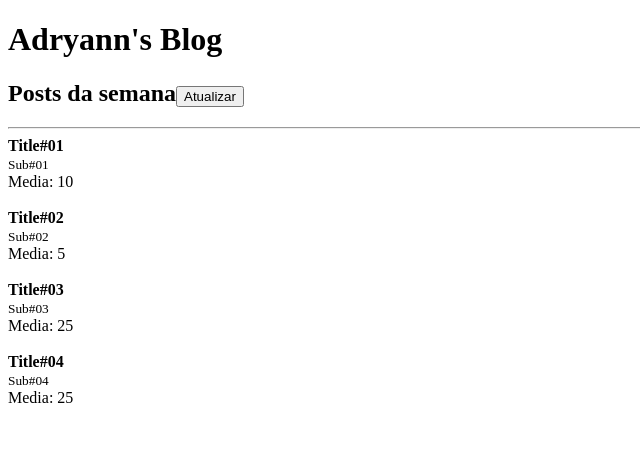
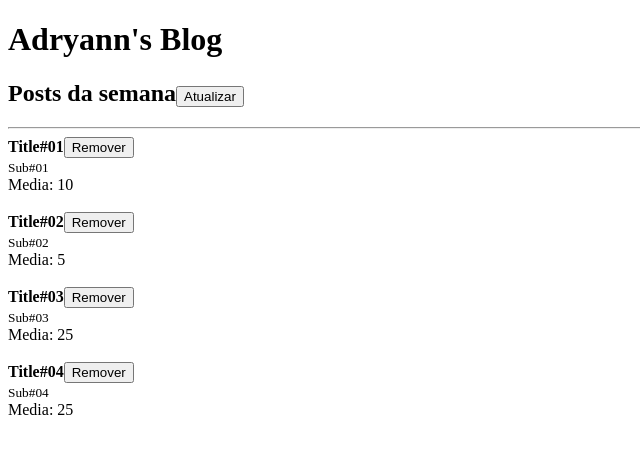
Before and after one commit to Layonzera/fundamentos-react, a React app: page / in a window 1280 px wide. Shown: the top 454 px of the page, without its empty margins (0-640 px from the left). Built offline with nearby package versions, Linux system fonts and the light colour scheme; the HTML template or start-up script is replaced by a standard one.

Commit message:
:test_tube: test: leaning how pass and use callback props

```diff
--- a/src/App.js
+++ b/src/App.js
@@ -12,7 +12,6 @@
   ]);
 
   function handleRefresh() {
-    setTimeout(() => {
     setPosts((prevState) => [
       ...prevState,
       {
@@ -22,7 +21,12 @@
         likes: 50,
       },
     ]);
-    }, 2000)
+  }
+
+  function handleRemovePost(postId) {
+    setPosts((prevState) => (
+      prevState.filter((post) => post.id !== postId)
+    ));
   }
 
   return (
@@ -41,7 +45,9 @@
           <Post
             key={post.id}
             likes={post.likes}
+            onRemove={handleRemovePost}
             post={{
+              id: post.id,
               title: post.title,
               subtitle: post.subtitle
             }}
--- a/src/Post.js
+++ b/src/Post.js
@@ -5,7 +5,9 @@
   return (
     <>
       <article>
-        <strong>{props.post.title}</strong><br />
+        <strong>{props.post.title}</strong>
+        <button onClick={() => props.onRemove(props.post.id)}>Remover</button>
+        <br />
         <small>{props.post.subtitle}</small>
         <br />
         Media: {props.likes / 2}
@@ -17,7 +19,9 @@
 
 Post.propTypes = {
   likes: PropTypes.number.isRequired,
+  onRemove: PropTypes.func.isRequired,
   post: PropTypes.shape({
+    id: PropTypes.number.isRequired,
     title: PropTypes.string.isRequired,
     subtitle: PropTypes.string.isRequired,
   }).isRequired,
```
Lines whose indentation alone changed are shown as unchanged.
